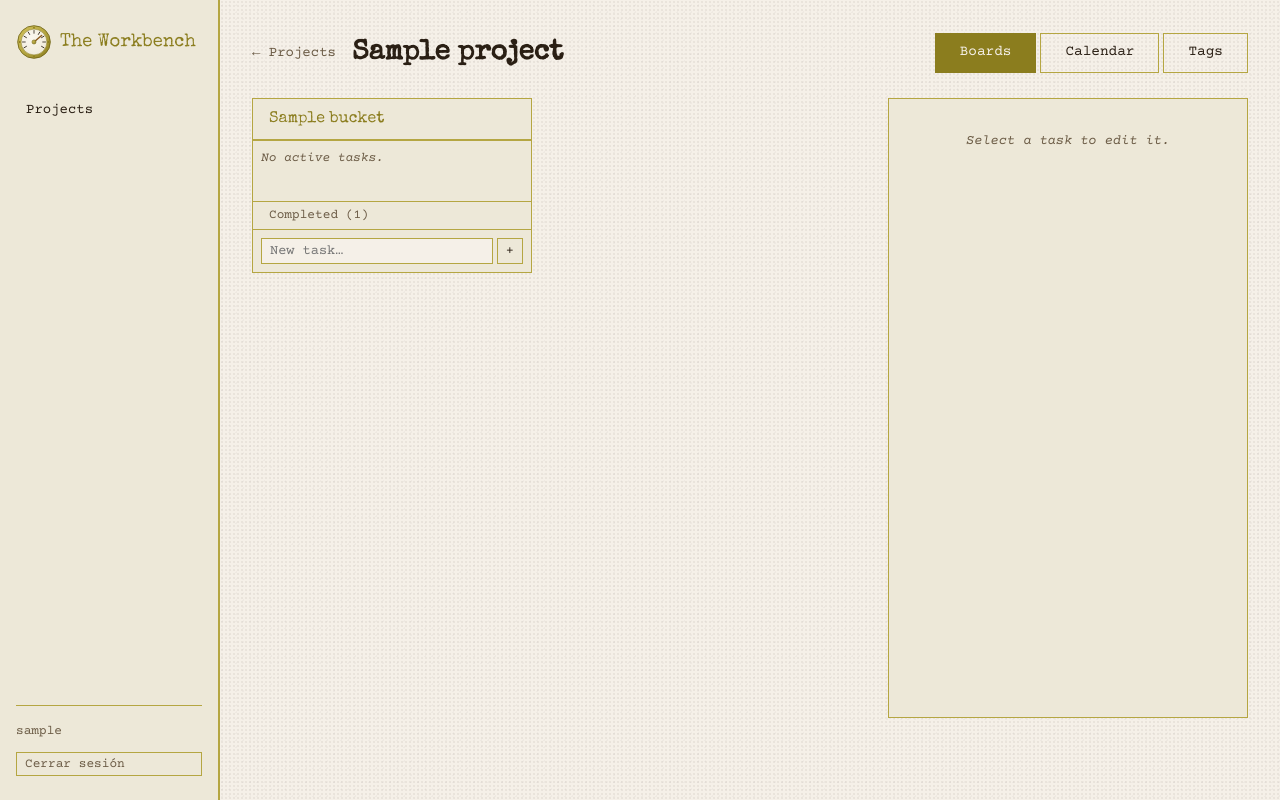
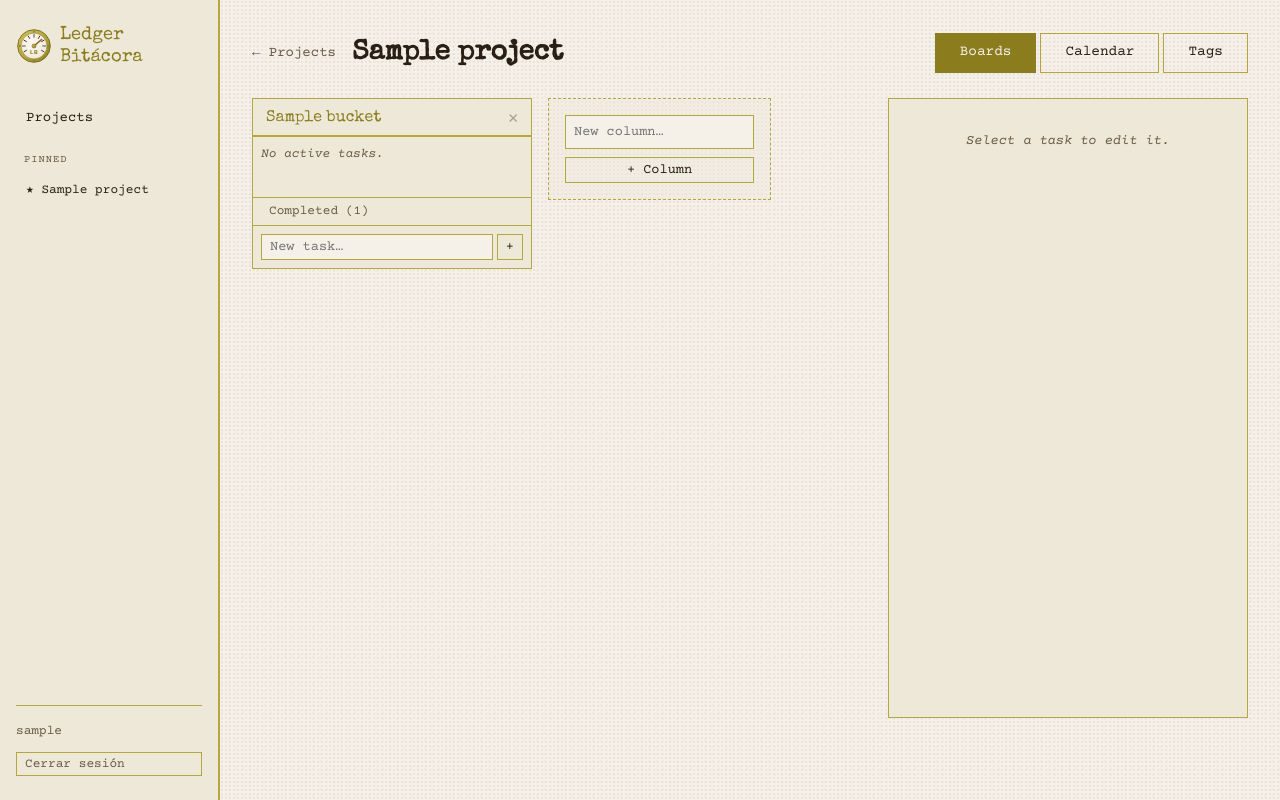
Before and after one commit to david-olivan/ledger-bitacora, a Django app: page /project/1/ in a window 1280 px wide. Run offline with Django 5.2, Linux system fonts and the light colour scheme; a user stored in the database is signed in; tables that the repository leaves empty hold one stand-in row (values such as "Sample post"); some libraries are stand-ins or nearby versions.

Commit message:
feat: rebrand to Ledger Bitácora and close PRD gaps
Rebrand
- Redo logo.svg / icon.svg with the "Ledger Bitácora" wordmark and an
  "LB" monogram on the brass gauge; update all copy, alt text, page
  titles, the es catalogue, app verbose_name, README and CLAUDE.md

PRD features
- Sidebar pinned-project shortcuts via a context processor (§5)
- Add / rename / delete bucket controls with the 7-column cap (§6)
- Calendar year view: week columns + month/year scale toggle (§7)
- Project-card gauges now show total / remaining / completed (§5)

Hardening & quality
- Production security settings (HSTS, secure cookies, SSL redirect)
- Manifest static storage only in production (plain in dev/tests)
- Test suite covering the business rules and access control
- Mark build-order steps 4–13 complete in CLAUDE.md

https://claude.ai/code/session_012Go7n8Me5bF9N5xgH5fLuE

```diff
--- a/static/css/main.css
+++ b/static/css/main.css
@@ -1,4 +1,4 @@
-/* The Workbench — main stylesheet */
+/* Ledger Bitácora — main stylesheet */
 /* Aesthetic: 1920s inventor's workbench / light steampunk-solarpunk */
 
 :root {
@@ -152,6 +152,28 @@ a:hover {
     color: var(--color-accent-dark);
     border-left-color: var(--color-accent);
     text-decoration: none;
+}
+
+.sidebar__pinned {
+    margin-top: var(--space-md);
+}
+
+.sidebar__section-label {
+    display: block;
+    font-family: var(--font-mono);
+    font-size: 0.65rem;
+    letter-spacing: 0.1em;
+    text-transform: uppercase;
+    color: var(--color-ink-muted);
+    padding: 0 var(--space-sm);
+    margin-bottom: var(--space-xs);
+}
+
+.sidebar__link--pinned {
+    font-size: 0.8rem;
+    overflow: hidden;
+    text-overflow: ellipsis;
+    white-space: nowrap;
 }
 
 .sidebar__bottom {
@@ -603,12 +625,87 @@ a:hover {
 }
 
 .bucket-column__header {
+    display: flex;
+    align-items: center;
+    gap: var(--space-xs);
+    padding: var(--space-xs) var(--space-sm);
+    border-bottom: 2px solid var(--color-accent);
+    flex-shrink: 0;
+}
+
+.bucket-column__rename {
+    flex: 1;
+    min-width: 0;
+}
+
+.bucket-column__title-input {
+    width: 100%;
+    border: 1px solid transparent;
+    background: transparent;
     font-family: var(--font-heading);
     font-size: 1rem;
-    padding: var(--space-sm) var(--space-md);
-    border-bottom: 2px solid var(--color-accent);
     color: var(--color-accent-dark);
+    padding: var(--space-xs);
+    outline: none;
+}
+
+.bucket-column__title-input:hover {
+    border-color: rgba(181, 166, 66, 0.4);
+}
+
+.bucket-column__title-input:focus {
+    border-color: var(--color-accent);
+    background: var(--color-paper);
+}
+
+.bucket-column__delete {
     flex-shrink: 0;
+    border: none;
+    background: none;
+    color: var(--color-ink-muted);
+    cursor: pointer;
+    font-size: 0.85rem;
+    line-height: 1;
+    padding: var(--space-xs);
+    opacity: 0.5;
+    transition: opacity 0.15s, color 0.15s;
+}
+
+.bucket-column__delete:hover {
+    opacity: 1;
+    color: #8B1A1A;
+}
+
+.add-bucket {
+    min-width: 220px;
+    flex-shrink: 0;
+    display: flex;
+    flex-direction: column;
+    gap: var(--space-sm);
+    padding: var(--space-md);
+    border: 1px dashed var(--color-accent);
+    background: rgba(237, 232, 216, 0.4);
+}
+
+.add-bucket__input {
+    padding: var(--space-sm);
+    border: 1px solid var(--color-accent);
+    background: var(--color-paper);
+    font-family: var(--font-mono);
+    font-size: 0.85rem;
+    color: var(--color-ink);
+    outline: none;
+}
+
+.add-bucket--full {
+    align-self: flex-start;
+    color: var(--color-ink-muted);
+    font-family: var(--font-mono);
+    font-size: 0.8rem;
+    font-style: italic;
+    border-style: dashed;
+    justify-content: center;
+    text-align: center;
 }
 
 .bucket-column__tasks {
@@ -1229,10 +1326,21 @@ body {
     font-size: 1.25rem;
     color: var(--color-accent-dark);
     margin: 0;
+    min-width: 8ch;
+}
+
+.gantt__scale-toggle {
+    margin-left: auto;
+    display: flex;
+    gap: var(--space-xs);
 }
 
 .gantt__chart {
     min-width: 560px;
+}
+
+.gantt--year .gantt__chart {
+    min-width: 1100px;
 }
 
 .gantt__header-row,
--- a/templates/base.html
+++ b/templates/base.html
@@ -4,7 +4,7 @@
 <head>
     <meta charset="UTF-8">
     <meta name="viewport" content="width=device-width, initial-scale=1.0">
-    <title>{% block title %}{% trans "The Workbench" %}{% endblock %}</title>
+    <title>{% block title %}{% trans "Ledger Bitácora" %}{% endblock %}</title>
     <link rel="icon" href="{% static 'img/icon.svg' %}" type="image/svg+xml">
     <link rel="preconnect" href="https://fonts.googleapis.com">
     <link rel="preconnect" href="https://fonts.gstatic.com" crossorigin>
@@ -20,11 +20,19 @@
         <div class="sidebar__logo">
             <a href="{% url 'workbench:project_list' %}" class="sidebar__brand">
                 <img src="{% static 'img/icon.svg' %}" alt="" class="sidebar__mark" width="36" height="36">
-                <span class="sidebar__app-name">{% trans "The Workbench" %}</span>
+                <span class="sidebar__app-name">{% trans "Ledger Bitácora" %}</span>
             </a>
         </div>
         <nav class="sidebar__nav">
             <a href="{% url 'workbench:project_list' %}" class="sidebar__link">{% trans "Projects" %}</a>
+            {% if pinned_projects %}
+            <div class="sidebar__pinned">
+                <span class="sidebar__section-label">{% trans "Pinned" %}</span>
+                {% for project in pinned_projects %}
+                <a href="{% url 'workbench:project_detail' project.pk %}" class="sidebar__link sidebar__link--pinned">★ {{ project.name }}</a>
+                {% endfor %}
+            </div>
+            {% endif %}
         </nav>
         <div class="sidebar__bottom">
             <span class="sidebar__user">{{ user.username }}</span>
--- a/templates/registration/login.html
+++ b/templates/registration/login.html
@@ -1,12 +1,12 @@
 {% extends "base.html" %}
 {% load i18n static %}
 
-{% block title %}{% trans "Log in" %} — {% trans "The Workbench" %}{% endblock %}
+{% block title %}{% trans "Log in" %} — {% trans "Ledger Bitácora" %}{% endblock %}
 
 {% block content %}
 <div class="login-container">
-    <img src="{% static 'img/logo.svg' %}" alt="{% trans 'The Workbench' %}" class="login-logo">
-    <h1 class="login-title sr-only">{% trans "The Workbench" %}</h1>
+    <img src="{% static 'img/logo.svg' %}" alt="{% trans 'Ledger Bitácora' %}" class="login-logo">
+    <h1 class="login-title sr-only">{% trans "Ledger Bitácora" %}</h1>
     {% if form.errors %}
     <p class="login-error">{% trans "Incorrect credentials. Please try again." %}</p>
     {% endif %}
--- a/templates/workbench/partials/bucket_column.html
+++ b/templates/workbench/partials/bucket_column.html
@@ -1,6 +1,20 @@
 {% load i18n %}
 <div class="bucket-column" id="bucket-{{ bucket.pk }}">
-    <div class="bucket-column__header">{{ bucket.name }}</div>
+    <div class="bucket-column__header">
+        <form class="bucket-column__rename"
+              hx-post="{% url 'workbench:bucket_rename' bucket.pk %}"
+              hx-target="#bucket-{{ bucket.pk }}"
+              hx-swap="outerHTML">
+            {% csrf_token %}
+            <input class="bucket-column__title-input" name="name" value="{{ bucket.name }}"
+                   aria-label="{% trans 'Column name' %}" required>
+        </form>
+        <form method="post" action="{% url 'workbench:bucket_delete' bucket.pk %}"
+              onsubmit="return confirm('{% trans "Delete this column and all its tasks?" %}')">
+            {% csrf_token %}
+            <button type="submit" class="bucket-column__delete" title="{% trans 'Delete column' %}">✕</button>
+        </form>
+    </div>
 
     <div class="bucket-column__tasks" id="tasks-list-{{ bucket.pk }}">
         {% for task in bucket.active_tasks %}
--- a/templates/workbench/partials/buckets_view.html
+++ b/templates/workbench/partials/buckets_view.html
@@ -5,4 +5,15 @@
     {% empty %}
         <p class="buckets-empty">{% trans "No columns yet." %}</p>
     {% endfor %}
+
+    {% if buckets|length < 7 %}
+    <form class="add-bucket" method="post" action="{% url 'workbench:bucket_create' project.pk %}">
+        {% csrf_token %}
+        <input type="text" name="name" class="add-bucket__input"
+               placeholder="{% trans 'New column…' %}" required maxlength="255">
+        <button type="submit" class="btn btn--small">+ {% trans "Column" %}</button>
+    </form>
+    {% else %}
+    <p class="add-bucket add-bucket--full">{% trans "Maximum of 7 columns reached." %}</p>
+    {% endif %}
 </div>
--- a/templates/workbench/project_detail.html
+++ b/templates/workbench/project_detail.html
@@ -1,7 +1,7 @@
 {% extends "base.html" %}
 {% load i18n %}
 
-{% block title %}{{ project.name }} — {% trans "The Workbench" %}{% endblock %}
+{% block title %}{{ project.name }} — {% trans "Ledger Bitácora" %}{% endblock %}
 
 {% block extra_head %}
 <script src="https://cdn.jsdelivr.net/npm/sortablejs@1.15.3/Sortable.min.js"></script>
@@ -21,7 +21,7 @@
 <div class="project-workspace">
     <div class="workspace-main">
         {% if active_view == 'calendar' %}
-            {% include "workbench/partials/calendar_placeholder.html" %}
+            {% include "workbench/partials/calendar_view.html" %}
         {% else %}
             {% include "workbench/partials/buckets_view.html" %}
         {% endif %}
--- a/templates/workbench/project_tags.html
+++ b/templates/workbench/project_tags.html
@@ -1,7 +1,7 @@
 {% extends "base.html" %}
 {% load i18n %}
 
-{% block title %}{% trans "Tags" %} — {{ project.name }} — {% trans "The Workbench" %}{% endblock %}
+{% block title %}{% trans "Tags" %} — {{ project.name }} — {% trans "Ledger Bitácora" %}{% endblock %}
 
 {% block content %}
 <div class="project-header">
--- a/workbench/apps.py
+++ b/workbench/apps.py
@@ -5,4 +5,4 @@ from django.utils.translation import gettext_lazy as _
 class WorkbenchConfig(AppConfig):
     default_auto_field = 'django.db.models.BigAutoField'
     name = 'workbench'
-    verbose_name = _('Workbench')
+    verbose_name = _('Ledger Bitácora')
--- /dev/null
+++ b/workbench/context_processors.py
@@ -0,0 +1,8 @@
+from .models import Project
+
+
+def pinned_projects(request):
+    if not request.user.is_authenticated:
+        return {}
+    projects = Project.objects.filter(owner=request.user, pinned=True).order_by('pin_order')
+    return {'pinned_projects': projects}
--- a/workbench/urls.py
+++ b/workbench/urls.py
@@ -13,6 +13,9 @@ urlpatterns = [
     path('project/<int:pk>/', views.project_detail, name='project_detail'),
     path('project/<int:pk>/pin/', views.project_pin, name='project_pin'),
     path('project/<int:pk>/delete/', views.project_delete, name='project_delete'),
+    path('project/<int:project_pk>/bucket/new/', views.bucket_create, name='bucket_create'),
+    path('bucket/<int:pk>/rename/', views.bucket_rename, name='bucket_rename'),
+    path('bucket/<int:pk>/delete/', views.bucket_delete, name='bucket_delete'),
     path('bucket/<int:bucket_pk>/task/new/', views.task_create, name='task_create'),
     path('task/reorder/', views.task_reorder, name='task_reorder'),
     path('task/<int:pk>/', views.task_detail, name='task_detail'),
--- a/workbench/views.py
+++ b/workbench/views.py
@@ -1,5 +1,5 @@
 import calendar as _cal
-from datetime import date as _date
+from datetime import date as _date, timedelta as _timedelta
 
 from django.contrib.auth.decorators import login_required
 from django.db import IntegrityError
@@ -18,7 +18,7 @@ def _annotated_projects(user):
     return Project.objects.filter(owner=user).annotate(
         total_tasks=Count('buckets__tasks', distinct=True),
         done_tasks=Count('buckets__tasks', filter=Q(buckets__tasks__completed=True), distinct=True),
-        bucket_count=Count('buckets', distinct=True),
+        remaining_tasks=Count('buckets__tasks', filter=Q(buckets__tasks__completed=False), distinct=True),
     )
 
 
@@ -33,17 +33,42 @@ def _get_bucket_with_tasks(bucket_pk):
 
 def _get_calendar_context(request, project):
     today = _date.today()
+    scale = request.GET.get('scale', 'month')
+    if scale not in ('month', 'year'):
+        scale = 'month'
     try:
         year = int(request.GET.get('year', today.year))
+    except (ValueError, TypeError):
+        year = today.year
+    try:
         month = int(request.GET.get('month', today.month))
         if not (1 <= month <= 12):
             month = today.month
     except (ValueError, TypeError):
-        year, month = today.year, today.month
+        month = today.month
 
-    _, days_in_month = _cal.monthrange(year, month)
-    period_start = _date(year, month, 1)
-    period_end = _date(year, month, days_in_month)
+    if scale == 'year':
+        period_start = _date(year, 1, 1)
+        period_end = _date(year, 12, 31)
+        period_label = str(year)
+        total_days = (period_end - period_start).days + 1
+        num_weeks = -(-total_days // 7)
+        today_week = (today.timetuple().tm_yday - 1) // 7 if today.year == year else None
+        cols = [{'label': str(i + 1), 'today': i == today_week} for i in range(num_weeks)]
+        prev_link = f'?view=calendar&scale=year&year={year - 1}'
+        next_link = f'?view=calendar&scale=year&year={year + 1}'
+    else:
+        _, days_in_month = _cal.monthrange(year, month)
+        period_start = _date(year, month, 1)
+        period_end = _date(year, month, days_in_month)
+        period_label = f'{_cal.month_name[month]} {year}'
+        total_days = days_in_month
+        is_current = today.year == year and today.month == month
+        cols = [{'label': str(d), 'today': is_current and d == today.day} for d in range(1, days_in_month + 1)]
+        prev_month_date = period_start - _timedelta(days=1)
+        next_month_date = period_end + _timedelta(days=1)
+        prev_link = f'?view=calendar&scale=month&year={prev_month_date.year}&month={prev_month_date.month}'
+        next_link = f'?view=calendar&scale=month&year={next_month_date.year}&month={next_month_date.month}'
 
     tasks = (
         Task.objects.filter(bucket__project=project, completed=False)
@@ -67,8 +92,10 @@ def _get_calendar_context(request, project):
             continue
         tt_list = list(task.task_tags.all())
         color = tt_list[0].tag.color if tt_list else 'brass'
-        left_pct = round((bar_start.day - 1) / days_in_month * 100, 2)
-        width_pct = round((bar_end.day - bar_start.day + 1) / days_in_month * 100, 2)
+        offset = (bar_start - period_start).days
+        span = (bar_end - bar_start).days + 1
+        left_pct = round(offset / total_days * 100, 2)
+        width_pct = round(span / total_days * 100, 2)
         gantt_tasks.append({
             'task': task,
             'color': color,
@@ -77,24 +104,17 @@ def _get_calendar_context(request, project):
             'bucket_name': task.bucket.name,
         })
 
-    if month == 1:
-        prev_year, prev_month = year - 1, 12
-    else:
-        prev_year, prev_month = year, month - 1
-    if month == 12:
-        next_year, next_month = year + 1, 1
-    else:
-        next_year, next_month = year, month + 1
-
     return {
+        'gantt_scale': scale,
         'gantt_year': year,
         'gantt_month': month,
-        'gantt_month_name': _cal.month_name[month],
-        'gantt_days': list(range(1, days_in_month + 1)),
+        'gantt_period_label': period_label,
+        'gantt_cols': cols,
         'gantt_tasks': gantt_tasks,
-        'gantt_prev': f'?view=calendar&year={prev_year}&month={prev_month}',
-        'gantt_next': f'?view=calendar&year={next_year}&month={next_month}',
-        'gantt_today': today,
+        'gantt_prev': prev_link,
+        'gantt_next': next_link,
+        'gantt_month_link': f'?view=calendar&scale=month&year={year}&month={month}',
+        'gantt_year_link': f'?view=calendar&scale=year&year={year}',
     }
 
 
@@ -158,6 +178,37 @@ def project_detail(request, pk):
     if active_view == 'calendar':
         ctx.update(_get_calendar_context(request, project))
     return render(request, 'workbench/project_detail.html', ctx)
+
+
+@login_required
+@require_POST
+def bucket_create(request, project_pk):
+    project = get_object_or_404(Project, pk=project_pk, owner=request.user)
+    name = request.POST.get('name', '').strip()
+    if name and project.buckets.count() < 7:
+        max_order = project.buckets.aggregate(m=Max('order'))['m'] or 0
+        Bucket.objects.create(project=project, name=name, order=max_order + 1)
+    return redirect('workbench:project_detail', pk=project.pk)
+
+
+@login_required
+@require_POST
+def bucket_rename(request, pk):
+    bucket = get_object_or_404(Bucket, pk=pk, project__owner=request.user)
+    name = request.POST.get('name', '').strip()
+    if name:
+        bucket.name = name
+        bucket.save(update_fields=['name'])
+    return render(request, 'workbench/partials/bucket_column.html', {'bucket': _get_bucket_with_tasks(bucket.pk)})
+
+
+@login_required
+@require_POST
+def bucket_delete(request, pk):
+    bucket = get_object_or_404(Bucket, pk=pk, project__owner=request.user)
+    project_pk = bucket.project_id
+    bucket.delete()
+    return redirect('workbench:project_detail', pk=project_pk)
 
 
 @login_required
```
Also changed, not shown: CLAUDE.md (+12 -12 lines), config/settings.py (+22 -1 lines), templates/workbench/partials/calendar_view.html (renamed from templates/workbench/partials/calendar_placeholder.html, +8 -4 lines), templates/workbench/project_list.html (+11 -10 lines), workbench/tests.py (added, +122 -0 lines), README.md, locale/es/LC_MESSAGES/django.po, static/img/icon.svg, static/img/logo.svg.
